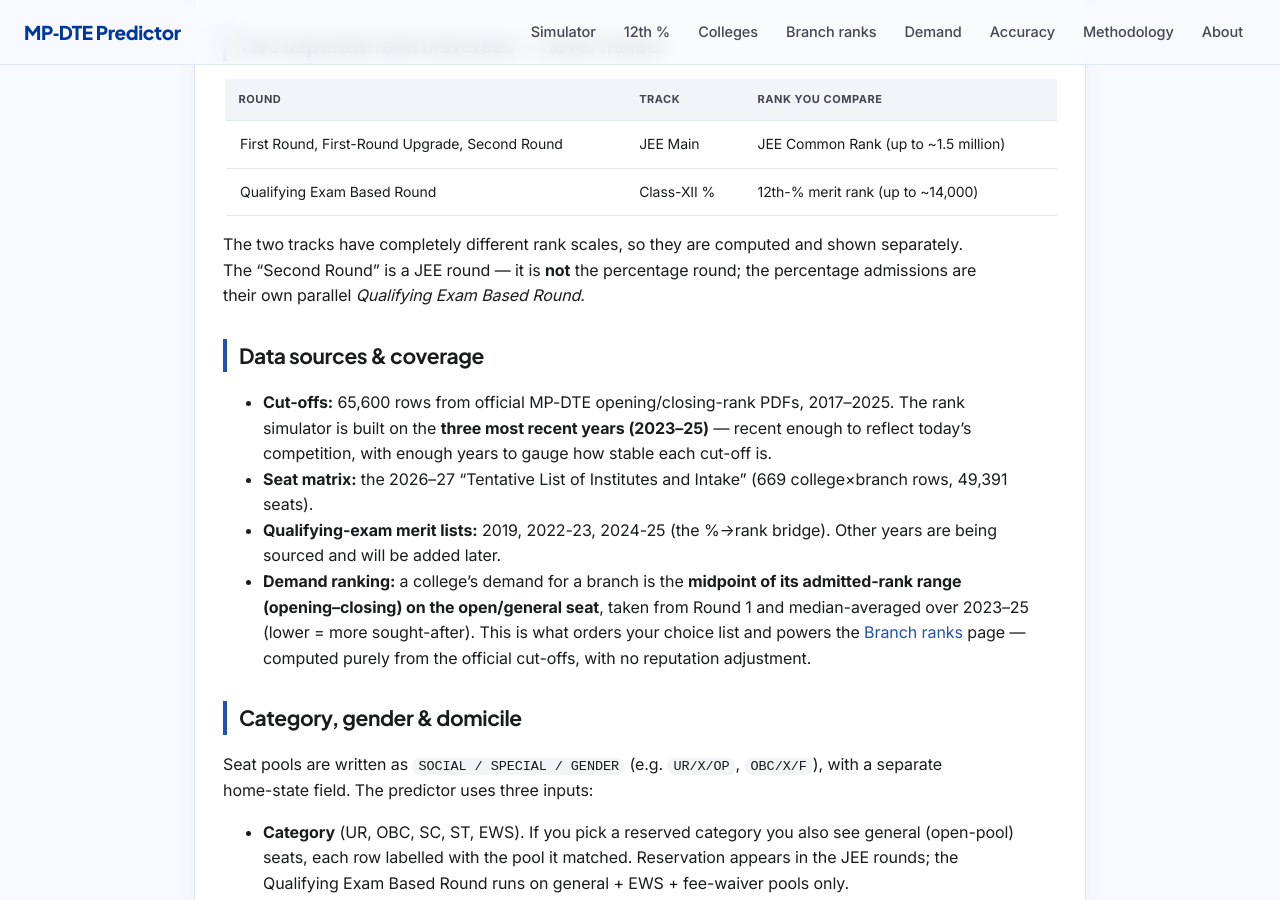
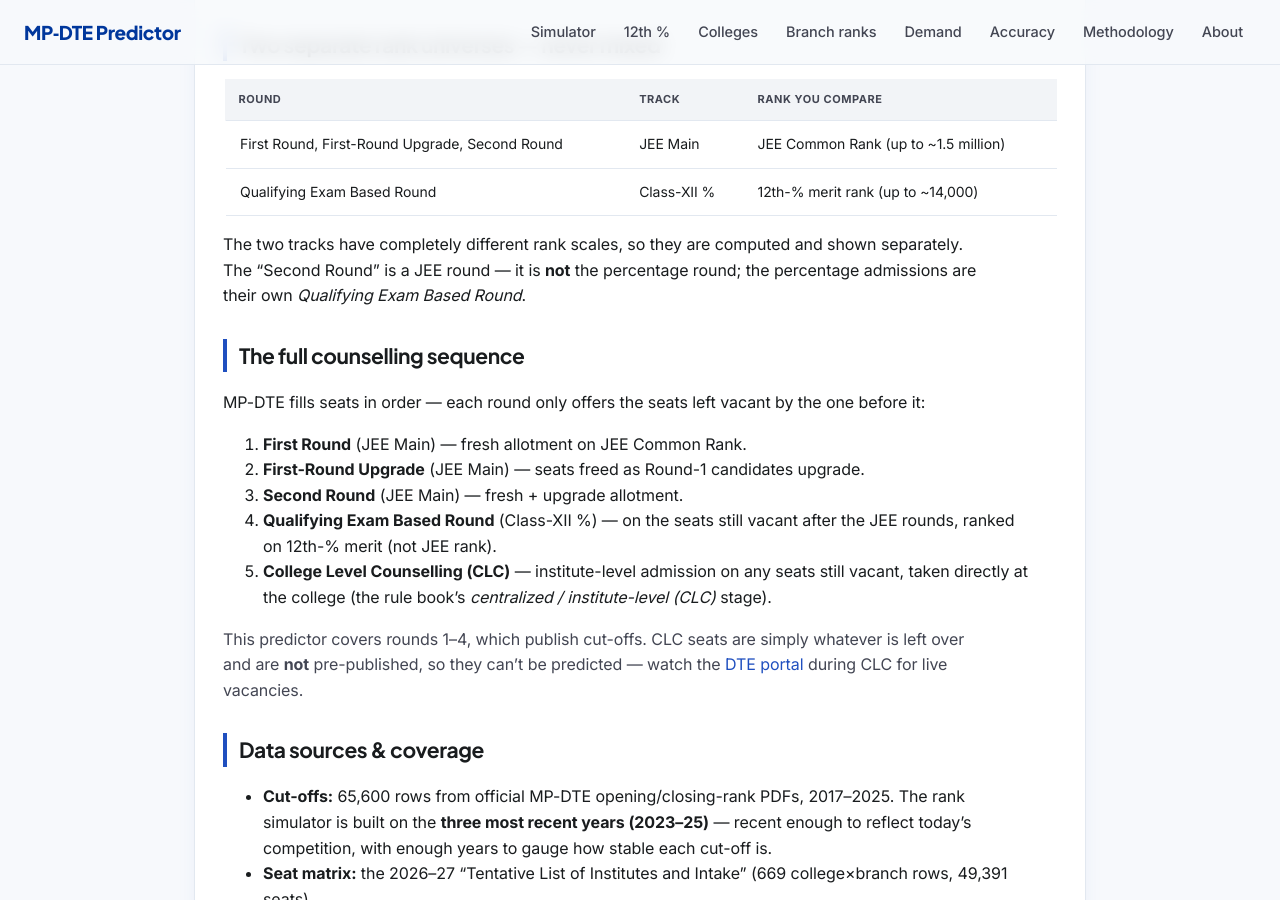
Before and after one commit to i-shivamsoni/mp-dte-btech-predictor, a Jekyll site: the page built from methodology.html, in a window 1280 px wide and 900 px high, scrolled down 1996 px. Built offline with Jekyll 4.4.1, drawn with Linux system fonts in a browser that asks for light colours.

Commit message:
Content: describe the full counselling sequence incl. College Level Counselling
Make the admission-flow copy uniform across the site and add the missing final
phase per the 2026-27 rule book. The order is now stated everywhere as:
First Round → First-Round Upgrade → Second Round (JEE Main) → Qualifying Exam
Based Round (12th %, on seats left after the JEE rounds) → College Level
Counselling / CLC (institute-level admission on remaining vacancies, taken
directly at the college). Updated the home-page explainer, the 12th-% predictor
banner, and added a "full counselling sequence" section to Methodology (noting
the predictor covers rounds 1-4; CLC seats aren't pre-published).

Co-Authored-By: Claude Opus 4.8 (1M context) <noreply@anthropic.com>

```diff
--- a/methodology.html
+++ b/methodology.html
@@ -107,7 +107,24 @@ permalink: /methodology/
 <p>
   The two tracks have completely different rank scales, so they are computed and shown separately. The
   &ldquo;Second Round&rdquo; is a JEE round &mdash; it is <strong>not</strong> the percentage round; the
-  percentage admissions are their own parallel <em>Qualifying Exam Based Round</em>.
+  percentage admissions are their own <em>Qualifying Exam Based Round</em>.
+</p>
+
+<h2>The full counselling sequence</h2>
+<p>MP-DTE fills seats in order &mdash; each round only offers the seats left vacant by the one before it:</p>
+<ol>
+  <li><strong>First Round</strong> (JEE Main) &mdash; fresh allotment on JEE Common Rank.</li>
+  <li><strong>First-Round Upgrade</strong> (JEE Main) &mdash; seats freed as Round-1 candidates upgrade.</li>
+  <li><strong>Second Round</strong> (JEE Main) &mdash; fresh + upgrade allotment.</li>
+  <li><strong>Qualifying Exam Based Round</strong> (Class-XII %) &mdash; on the seats still vacant after the
+    JEE rounds, ranked on 12th-% merit (not JEE rank).</li>
+  <li><strong>College Level Counselling (CLC)</strong> &mdash; institute-level admission on any seats still
+    vacant, taken directly at the college (the rule book&rsquo;s <em>centralized / institute-level (CLC)</em> stage).</li>
+</ol>
+<p class="muted">
+  This predictor covers rounds&nbsp;1&ndash;4, which publish cut-offs. CLC seats are simply whatever is left
+  over and are <strong>not</strong> pre-published, so they can&rsquo;t be predicted &mdash; watch the
+  <a href="https://dte.mponline.gov.in/" rel="noopener" target="_blank">DTE portal</a> during CLC for live vacancies.
 </p>
 
 <h2>Data sources &amp; coverage</h2>
--- a/percentage-predictor.html
+++ b/percentage-predictor.html
@@ -16,6 +16,8 @@ permalink: /percentage-predictor/
   in Round&nbsp;1 / Upgrade, so they normally have <strong>no seats here</strong> — this route mainly opens up
   the mid- and lower-demand colleges that still had vacancies. (See &ldquo;Seats last to&rdquo; on
   <a href="{{ '/branch-rankings/' | relative_url }}">Branch ranks</a> for which colleges reach this round.)
+  Anything still vacant after this round is filled in <strong>College Level Counselling (CLC)</strong>
+  &mdash; institute-level admission taken directly at the college (not covered by this tool).
 </div>
 
 <form id="predict-form" class="predict-form" autocomplete="off">
```
Also changed, not shown: index.html (+7 -5 lines).
